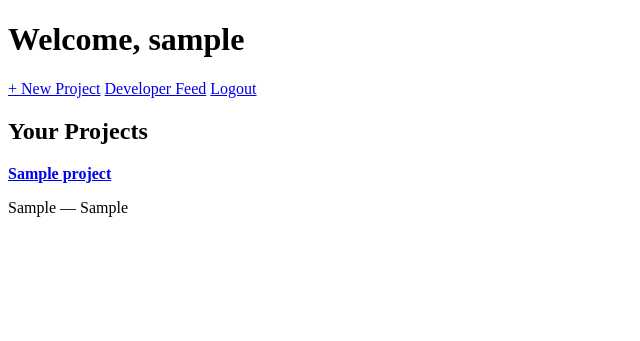
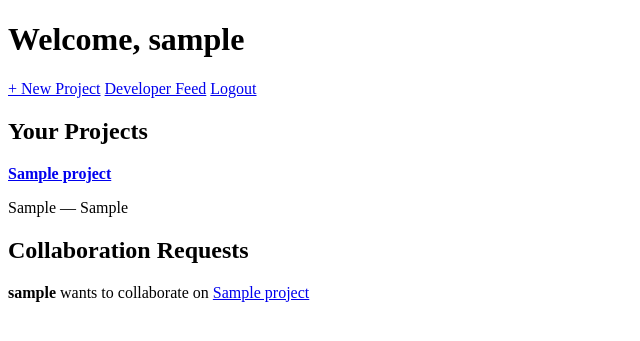
Before and after one commit to Yaseenobigboi/Derivco_Assessment, a Flask app: page /dashboard in a window 1280 px wide. Shown: the top 341 px of the page, without its empty margins (0-640 px from the left). Run offline with Flask 3, Linux system fonts and the light colour scheme; the visitor is signed in with stand-in values (Sample User, id 1); tables that the repository leaves empty hold one stand-in row (values such as "Sample post").

Commit message:
add collaboration request

```diff
--- a/app.py
+++ b/app.py
@@ -79,8 +79,15 @@ def dashboard():
     conn = sqlite3.connect(DATABASE)
     conn.row_factory = sqlite3.Row
     projects = conn.execute('SELECT * FROM projects WHERE user_id = ?', (session.get('user_id'),)).fetchall()
+    collab_requests = conn.execute('''
+        SELECT collaboration_requests.*, users.username, projects.title
+        FROM collaboration_requests
+        JOIN users ON collaboration_requests.user_id = users.id
+        JOIN projects ON collaboration_requests.project_id = projects.id
+        WHERE projects.user_id = ?
+    ''', (session.get('user_id'),)).fetchall()
     conn.close()
-    return render_template('dashboard.html', username=session.get('username'), projects=projects)
+    return render_template('dashboard.html', username=session.get('username'), projects=projects, collab_requests=collab_requests)
 
 
 @app.route('/projects/create', methods=['GET', 'POST'])
@@ -142,6 +149,20 @@ def add_comment(project_id):
     return redirect(url_for('project_detail', project_id=project_id))
 
 
+@app.route('/projects/<int:project_id>/request-collaboration', methods=['POST'])
+def request_collaboration(project_id):
+    if not session.get('user_id'):
+        return redirect(url_for('login'))
+    conn = sqlite3.connect(DATABASE)
+    conn.execute(
+        'INSERT INTO collaboration_requests (project_id, user_id) VALUES (?, ?)',
+        (project_id, session['user_id'])
+    )
+    conn.commit()
+    conn.close()
+    return redirect(url_for('project_detail', project_id=project_id))
+
+
 if __name__ == '__main__':
     init_db()
     app.run(debug=True)
--- a/db.py
+++ b/db.py
@@ -34,5 +34,12 @@ def init_db():
             body TEXT NOT NULL
         )
     ''')
+    conn.execute('''
+        CREATE TABLE IF NOT EXISTS collaboration_requests (
+            id INTEGER PRIMARY KEY AUTOINCREMENT,
+            project_id INTEGER NOT NULL,
+            user_id INTEGER NOT NULL
+        )
+    ''')
     conn.commit()
     conn.close()
--- a/templates/dashboard.html
+++ b/templates/dashboard.html
@@ -23,5 +23,15 @@
     {% if not projects %}
         <p>You have no projects yet. <a href="/projects/create">Create one</a></p>
     {% endif %}
+
+    <h2>Collaboration Requests</h2>
+
+    {% for req in collab_requests %}
+        <p><strong>{{ req['username'] }}</strong> wants to collaborate on <a href="/projects/{{ req['project_id'] }}">{{ req['title'] }}</a></p>
+    {% endfor %}
+
+    {% if not collab_requests %}
+        <p>No collaboration requests yet.</p>
+    {% endif %}
 </body>
 </html>
--- a/templates/project_detail.html
+++ b/templates/project_detail.html
@@ -13,6 +13,12 @@
     <p>Stage: {{ project['stage'] }}</p>
     <p>Support needed: {{ project['support_required'] }}</p>
     <p>Progress: {{ project['progress'] }}%</p>
+
+    {% if project['user_id'] != session['user_id'] %}
+        <form method="POST" action="/projects/{{ project['id'] }}/request-collaboration">
+            <button type="submit">Request Collaboration</button>
+        </form>
+    {% endif %}
 
     <h2>Comments</h2>
 
```
